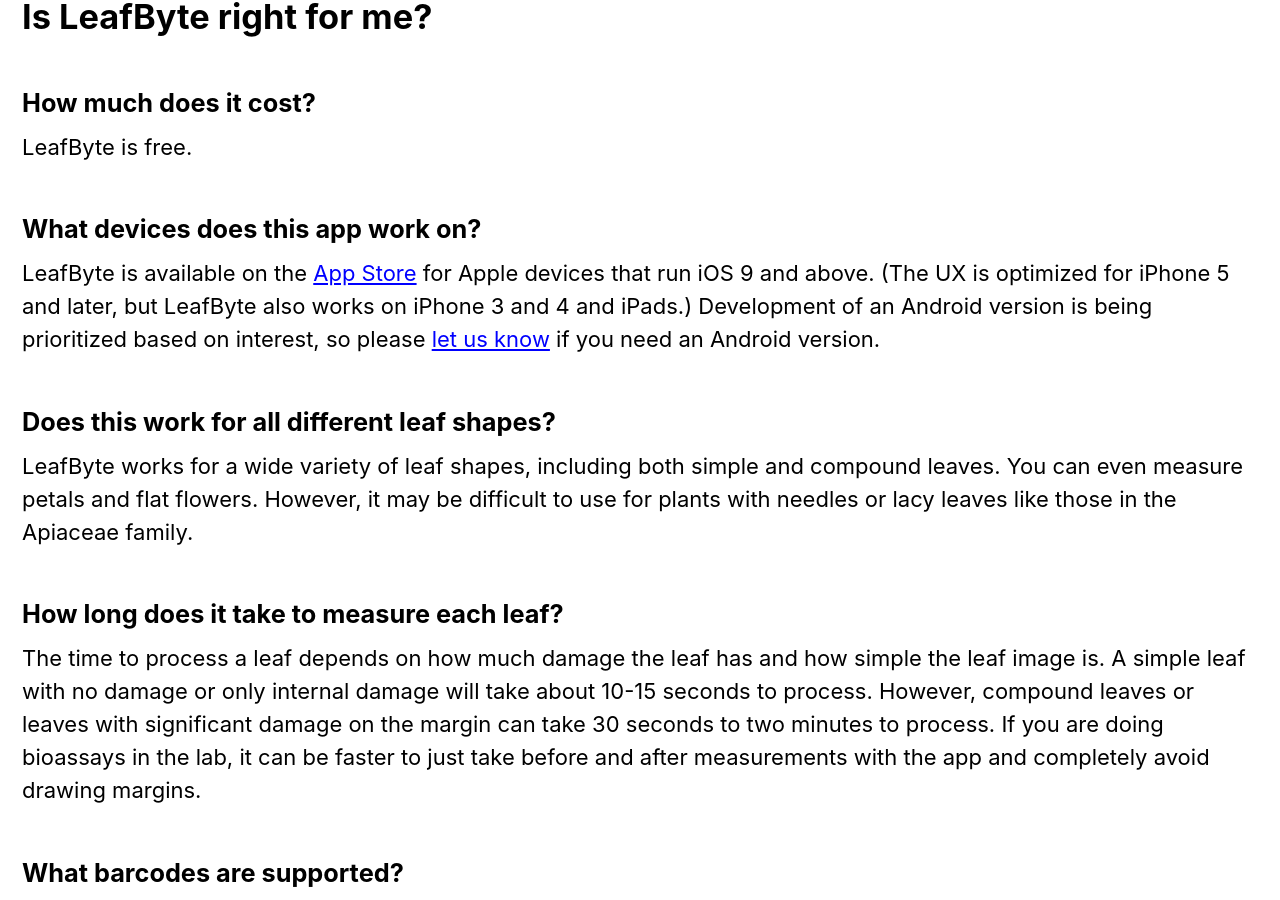
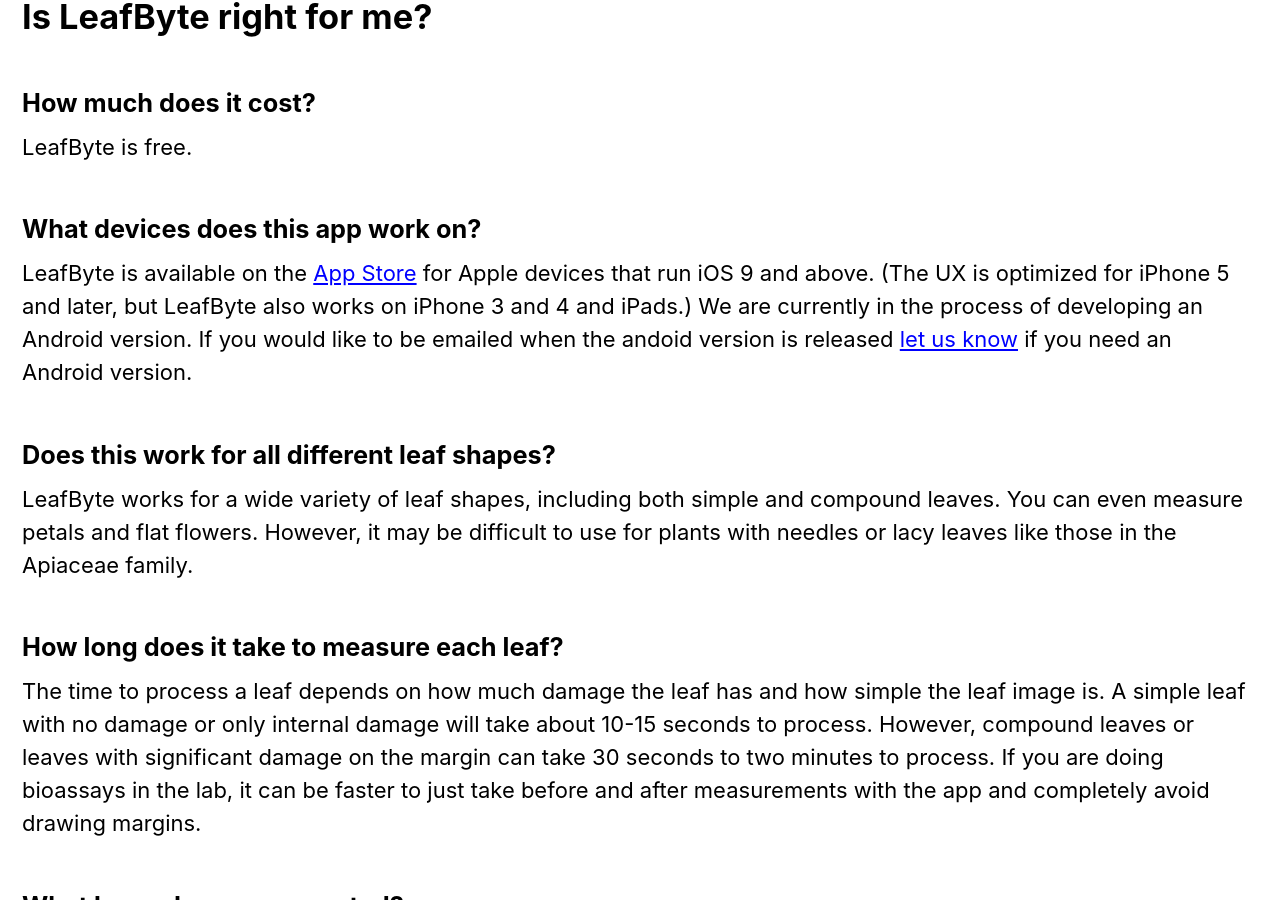
Before and after one commit to Zoegp/zoegp.github.io, a Jekyll site: the page built from leafbyte-faqs.md, in a window 1280 px wide and 900 px high, scrolled down 501 px. Built offline with Jekyll 4.4.1, drawn with Linux system fonts in a browser that asks for light colours; cached includes are drawn as plain includes; nearby versions of some CDN libraries.

Commit message:
Update leafbyte-faqs.md

```diff
--- a/leafbyte-faqs.md
+++ b/leafbyte-faqs.md
@@ -16,7 +16,7 @@
 LeafByte is free.
 
 ##### What devices does this app work on?
-LeafByte is available on the [App Store](https://itunes.apple.com/us/app/leafbyte/id1362985339?mt=8) for Apple devices that run iOS 9 and above. (The UX is optimized for iPhone 5 and later, but LeafByte also works on iPhone 3 and 4 and iPads.) Development of an Android version is being prioritized based on interest, so please [let us know](mailto:leafbyte@zoegp.science?subject=Interest%20in%20LeafByte%20on%20Android&body=Hello,%0AI'd%20like%20to%20express%20my%20interest%20in%20using%20an%20Android%20version%20of%20LeafByte.%0A%0AThanks!) if you need an Android version.
+LeafByte is available on the [App Store](https://itunes.apple.com/us/app/leafbyte/id1362985339?mt=8) for Apple devices that run iOS 9 and above. (The UX is optimized for iPhone 5 and later, but LeafByte also works on iPhone 3 and 4 and iPads.) We are currently in the process of developing an Android version. If you would like to be emailed when the andoid version is released [let us know](mailto:leafbyte@zoegp.science?subject=Interest%20in%20LeafByte%20on%20Android&body=Hello,%0AI'd%20like%20to%20express%20my%20interest%20in%20using%20an%20Android%20version%20of%20LeafByte.%Please%tell%me%when%the%app%is%available.%0A%0AThanks!) if you need an Android version.
 
 ##### Does this work for all different leaf shapes?
 LeafByte works for a wide variety of leaf shapes, including both simple and compound leaves. You can even measure petals and flat flowers. However, it may be difficult to use for plants with needles or lacy leaves like those in the Apiaceae family.
```
